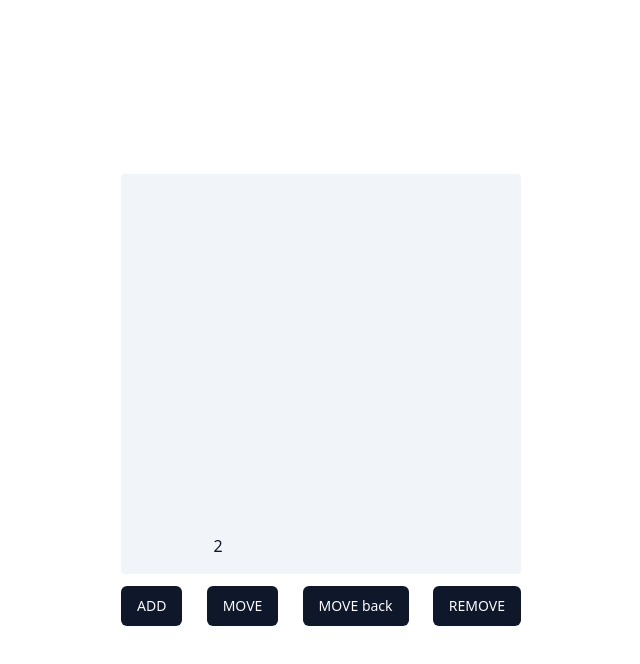
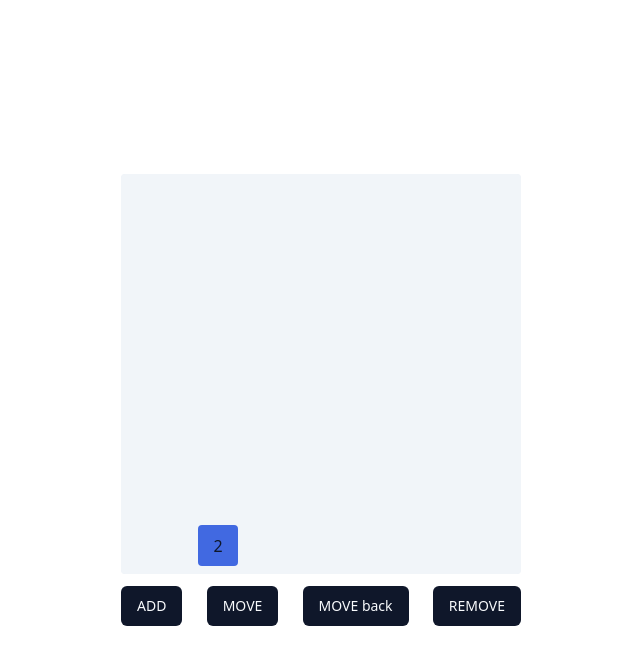
Before and after one commit to maziyargh83/2048, a Next.js app: page /game in a window 1280 px wide. Both pictures are taken after a click on the button "ADD". Shown: the top 664 px of the page, without its empty margins (319-959 px from the left). Built offline with nearby package versions, Linux system fonts and the light colour scheme.

Commit message:
feat: add color manager

```diff
--- a/src/components/Board/Board.tsx
+++ b/src/components/Board/Board.tsx
@@ -1,6 +1,7 @@
 import { Cell } from "@/components/Board/Cell";
 import { RenderTiles } from "@/components/Board/RenderTiles";
 import { config } from "@/config";
+import { generateColor } from "@/lib/color";
 import { v4 } from "uuid";
 
 export const Board = () => {
--- a/src/components/Board/RenderTiles.tsx
+++ b/src/components/Board/RenderTiles.tsx
@@ -1,5 +1,5 @@
 "use client";
-import { Tile } from "@/components/Board/Tile";
+import TileAnimated from "@/components/Tile/TileAnimated";
 import { tilesAtom } from "@/provider";
 import { useAtomValue } from "jotai/react";
 import { Fragment } from "react";
@@ -9,7 +9,7 @@ export const RenderTiles = () => {
   return (
     <Fragment>
       {Array.from(tiles.entries()).map(([key, data], i) => {
-        return <Tile key={key} {...data} />;
+        return <TileAnimated key={key} {...data} />;
       })}
     </Fragment>
   );
--- a/src/components/Board/Tile.tsx
+++ /dev/null
@@ -1,44 +0,0 @@
-import { TileProps } from "@/types/TileType";
-import { memo, useState } from "react";
-import { Variants, motion } from "framer-motion";
-import { useTileManager } from "@/hook/useTileManager";
-import { cellHeight, cellWidth, config } from "@/config";
-const variants: Variants = {
-  falling: {},
-  fall: {},
-};
-
-const TileBlock = ({ size, currentCell, currentPosition }: TileProps) => {
-  const { top, left } = useTileManager(currentCell, currentPosition);
-
-  return (
-    <motion.div
-      style={{
-        bottom: top,
-        left: left,
-        width: cellWidth + "px",
-        height: cellHeight + "px",
-      }}
-      className="absolute rounded p-2"
-    >
-      <div className="bg-accent w-full h-full rounded flex justify-center items-center relative">
-        <TileAnimation />
-        {size}
-      </div>
-    </motion.div>
-  );
-};
-const TileAnimation = () => {
-  const [isDone, setIsDone] = useState(false);
-  return (
-    <motion.div
-      className="absolute"
-      animate={isDone ? "falling" : "fall"}
-      variants={variants}
-      onAnimationComplete={() => {
-        setIsDone(true);
-      }}
-    ></motion.div>
-  );
-};
-export const Tile = memo(TileBlock);
--- /dev/null
+++ b/src/components/Tile/TileAnimated.tsx
@@ -0,0 +1,21 @@
+import BaseTile from "@/components/Tile/TileBase";
+import { TileAnimation } from "@/components/Tile/TileTail";
+import { config } from "@/config";
+import { useTileManager } from "@/hook/useTileManager";
+import { generateColor } from "@/lib/color";
+import { TileProps } from "@/types/TileType";
+import { memo } from "react";
+
+const Tile = ({ ...props }: TileProps) => {
+  const { size, currentCell, currentPosition } = props;
+  const { top, left } = useTileManager(currentCell, currentPosition);
+  const color = generateColor(size, config.maxNumber);
+
+  return (
+    <BaseTile {...props} positionX={left} positionY={top} color={color}>
+      <TileAnimation color={color} />
+      {size}
+    </BaseTile>
+  );
+};
+export default memo(Tile);
--- /dev/null
+++ b/src/components/Tile/TileBase.tsx
@@ -0,0 +1,38 @@
+import { PropsWithChildren, memo } from "react";
+import { type MotionValue, motion } from "framer-motion";
+import { cellHeight, cellWidth } from "@/config";
+
+interface TileBlockProps {
+  positionY?: MotionValue<string>;
+  positionX?: MotionValue<string>;
+  color: string;
+}
+const TileBlock = ({
+  children,
+  positionY,
+  positionX,
+  color,
+}: PropsWithChildren<TileBlockProps>) => {
+  return (
+    <motion.div
+      style={{
+        bottom: positionY,
+        left: positionX,
+        width: cellWidth + "px",
+        height: cellHeight + "px",
+      }}
+      className="absolute rounded p-2"
+    >
+      <motion.div
+        animate={{
+          background: color,
+        }}
+        className="w-full h-full rounded flex justify-center items-center relative"
+      >
+        {children}
+      </motion.div>
+    </motion.div>
+  );
+};
+
+export default memo(TileBlock);
--- /dev/null
+++ b/src/components/Tile/TileTail.tsx
@@ -0,0 +1,37 @@
+import { useState } from "react";
+import { Variants, motion } from "framer-motion";
+import { config } from "@/config";
+const variants: Variants = {
+  falling: (color) => ({
+    width: "100%",
+    height: config.height,
+    bottom: "100%",
+    background: color,
+    opacity: 0.2,
+  }),
+  fall: (color) => ({
+    width: "100%",
+    height: "0%",
+    bottom: "100%",
+    background: color,
+    opacity: 0.2,
+  }),
+};
+
+interface TileAnimationProps {
+  color: string;
+}
+export const TileAnimation = ({ color }: TileAnimationProps) => {
+  const [isDone, setIsDone] = useState(false);
+  return (
+    <motion.div
+      className="absolute"
+      animate={isDone ? "fall" : "falling"}
+      variants={variants}
+      custom={color}
+      onAnimationComplete={() => {
+        setIsDone(true);
+      }}
+    />
+  );
+};
--- a/src/config.ts
+++ b/src/config.ts
@@ -4,6 +4,8 @@ export const config = {
   width: 400,
   height: 400,
   colgap: 10,
+  maxNumber: 2048,
 };
+
 export const cellWidth = config.width / config.rows - config.colgap;
 export const cellHeight = config.height / config.cols - config.colgap;
--- a/src/hook/useTileManager.tsx
+++ b/src/hook/useTileManager.tsx
@@ -1,6 +1,6 @@
 import { cellHeight, cellWidth } from "@/config";
 import { useSpring, useTransform } from "framer-motion";
-import { useEffect, useState } from "react";
+import { useEffect } from "react";
 const addGap = (i: number) => (i == 0 ? 0 : 10);
 export const useTileManager = (
   currentCell: number,
--- /dev/null
+++ b/src/lib/color.ts
@@ -0,0 +1,64 @@
+interface RangeColor {
+  min: number;
+  max: number;
+  startColor: number[];
+  endColor: number[];
+}
+
+export function generateColor(number: number, maxNumber: number): string {
+  const rangeColors: RangeColor[] = [
+    {
+      min: 2,
+      max: 4,
+      startColor: [65, 105, 225],
+      endColor: [0, 191, 255],
+    }, // Blue range
+    {
+      min: 4,
+      max: 8,
+      startColor: [0, 191, 255],
+      endColor: [0, 255, 0],
+    }, // Green range
+    {
+      min: 8,
+      max: 16,
+      startColor: [0, 255, 0],
+      endColor: [255, 255, 0],
+    }, // Yellow range
+    {
+      min: maxNumber / 2,
+      max: maxNumber,
+      startColor: [255, 255, 0],
+      endColor: [255, 69, 0],
+    }, // Red range
+  ];
+
+  const matchedColor = rangeColors.find(
+    (range) => number >= range.min && number <= range.max
+  );
+
+  if (matchedColor) {
+    const { startColor, endColor } = matchedColor;
+    const interpolationFactor =
+      (number - matchedColor.min) / (matchedColor.max - matchedColor.min);
+
+    // Interpolate between startColor and endColor based on the interpolation factor
+    const interpolatedColor = startColor.map((channel, index) => {
+      const targetChannelValue = endColor[index];
+      const delta = targetChannelValue - channel;
+      return Math.round(channel + delta * interpolationFactor);
+    });
+
+    // Convert RGB values to hex format
+    const hexColor = `#${interpolatedColor
+      .map((channel) => {
+        const hex = channel.toString(16);
+        return hex.length === 1 ? "0" + hex : hex;
+      })
+      .join("")}`;
+
+    return hexColor;
+  }
+
+  return "#FFFFFF"; // Default to white if no matching range found
+}
```
